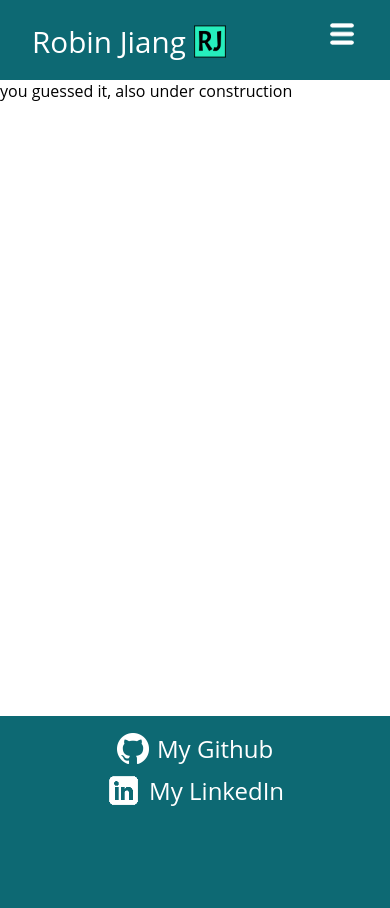
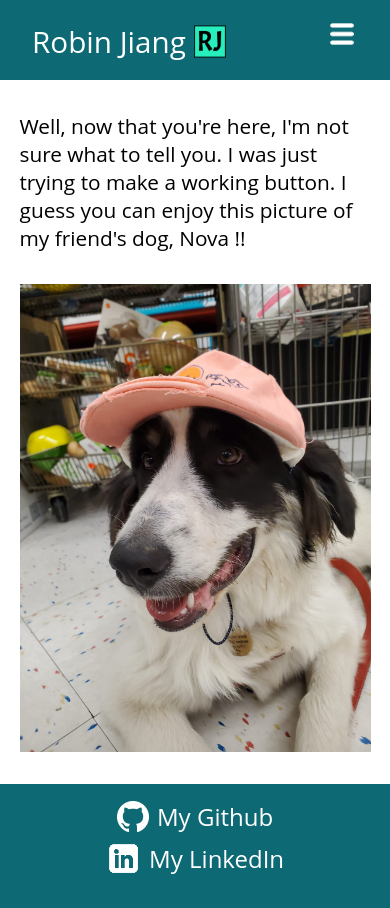
Before and after one commit to robinjiang6/robinjiang6.github.io, a React (Create React App) app: page /click-me in a window 390 px wide. Before the commit the page ends 882 px from the top, so only its background shows below. Built offline with nearby package versions, Linux system fonts and the light colour scheme.

Commit message:
added click me nova page

```diff
--- /dev/null
+++ b/src/components/pages/ClickMe.css
@@ -0,0 +1,25 @@
+#nova-text{
+    width: 70vh;
+    padding-top: 2rem;
+    font-size: 1.3rem;
+}
+#nova-img{
+    height: 100vh;
+    padding-top: 2rem;
+    padding-bottom: 2rem;
+}
+.click-container{
+    width: 100%;
+    display: flex;
+    flex-direction: column;
+    align-items: center;
+}
+@media screen and (max-width: 700px) {
+    #nova-img{
+        height: auto;
+        width: 90vw;
+    }
+    #nova-text{
+        width: 90vw;
+    }
+}
--- a/src/components/pages/ClickMe.js
+++ b/src/components/pages/ClickMe.js
@@ -1,8 +1,14 @@
 import React from 'react';
 import '../../App.css';
+import './ClickMe.css';
 function ClickMe() {
   return (
-    <div>you guessed it, also under construction</div>
+    <div className="click">
+      <div className="click-container">
+        <p id="nova-text">Well, now that you're here, I'm not sure what to tell you. I was just trying to make a working button. I guess you can enjoy this picture of my friend's dog, Nova !!</p>
+        <img src="/images/nova.jpg" alt='nova' id='nova-img'></img>
+      </div>
+    </div>
   )
 }
 
```
